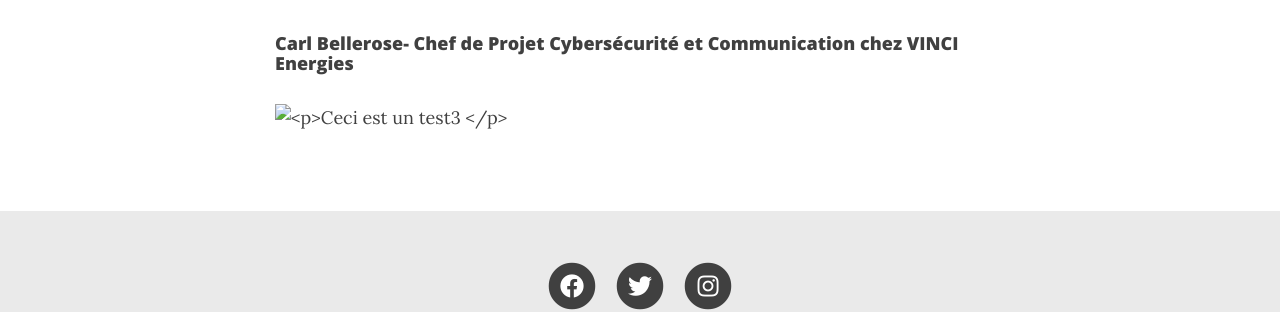
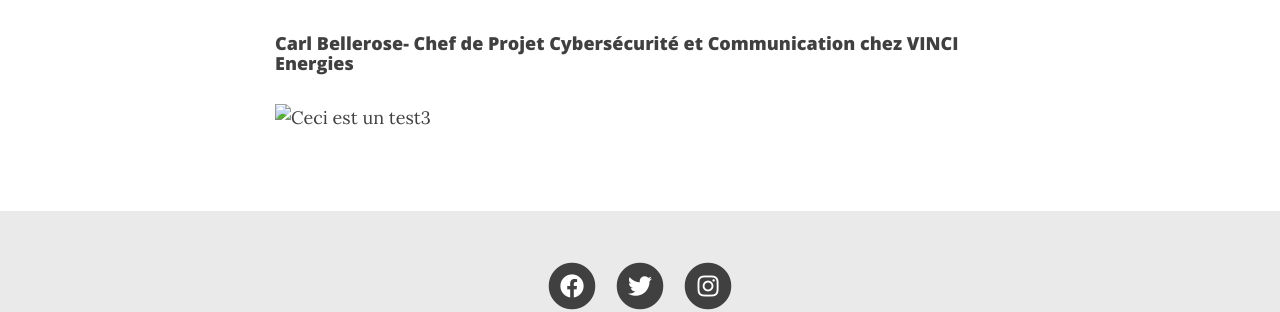
Before and after one commit to cpgesarcelles/cpgesarcelles.github.io, a Jekyll site: the page built from temoignages.md, in a window 1280 px wide. Shown: the part 299-611 px from the top of the page. Built offline with Jekyll 4.4.1, drawn with Linux system fonts in a browser that asks for light colours; nearby versions of some CDN libraries.

Commit message:
Update temoignages.md

```diff
--- a/temoignages.md
+++ b/temoignages.md
@@ -6,4 +6,5 @@
 
 #### Carl Bellerose- Chef de Projet Cybersécurité et Communication chez VINCI Energies
 
-<img style="float:left" src="./assets/img/Bellerose.JPG"/> <p>Ceci est un test3 </p>
+<img style="float:left" src="./assets/img/Bellerose.JPG">
+<p>Ceci est un test3 </p>
```
